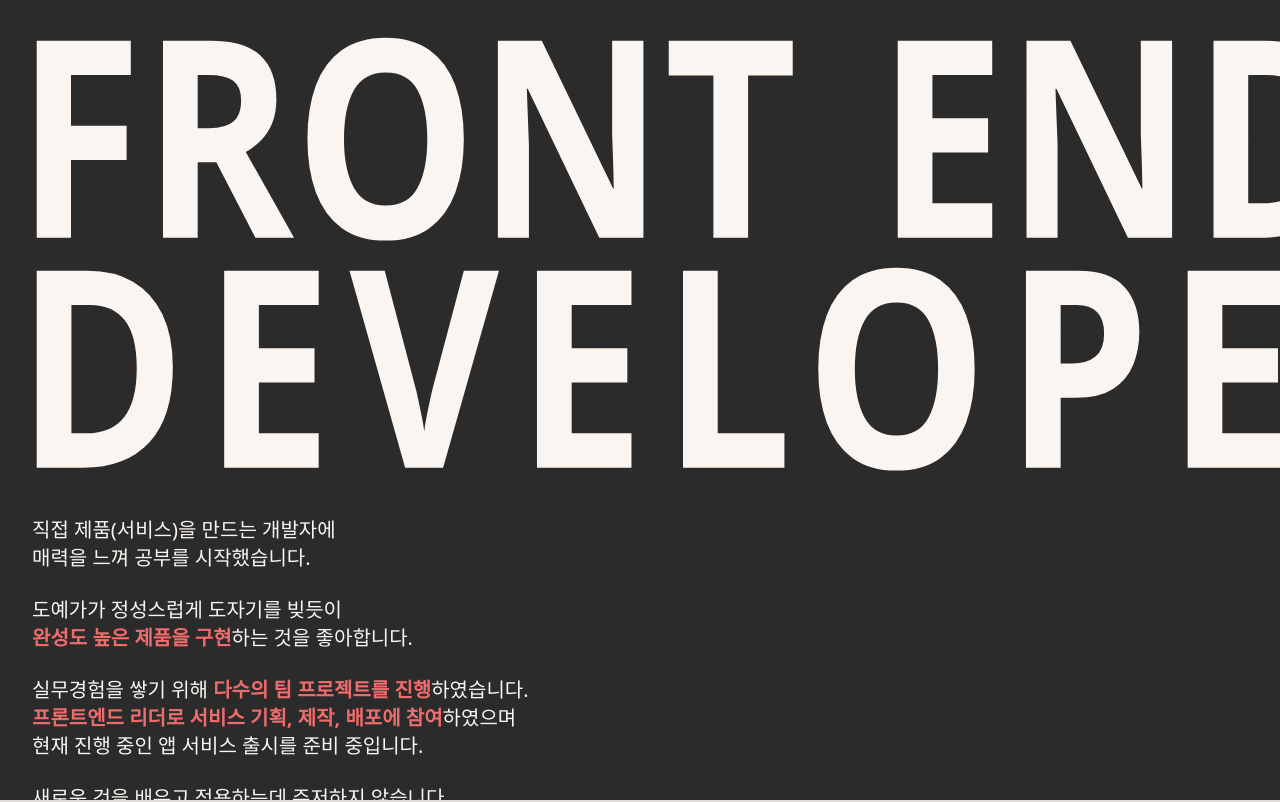
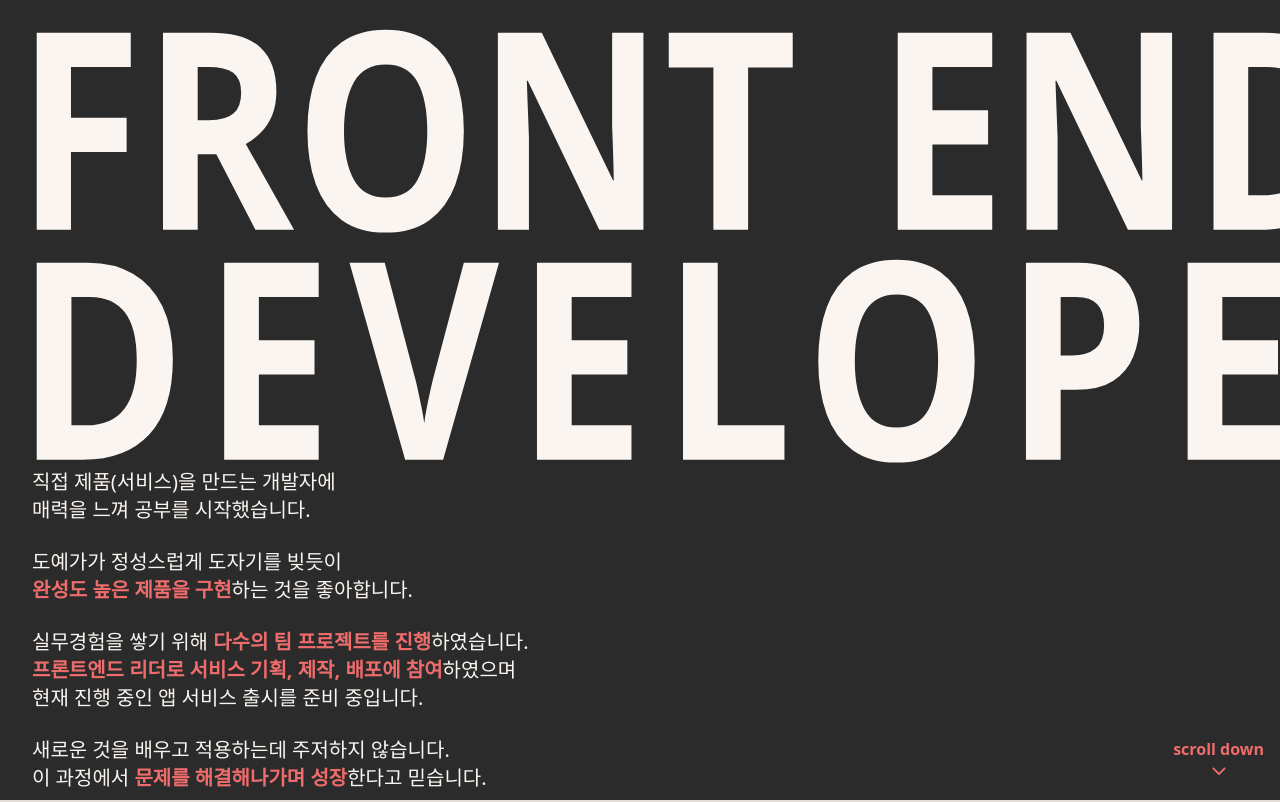
Before and after one commit to kyhui1115/portfolio, a React (Create React App) app: page /projects in a window 1280 px wide. Shown: the top 802 px of the page. Built offline with nearby package versions, Linux system fonts and the light colour scheme.

Commit message:
design: introduce 섹션 UI 수정

```diff
--- a/src/components/introduce/IntroduceBody.tsx
+++ b/src/components/introduce/IntroduceBody.tsx
@@ -2,11 +2,11 @@ import IntroduceBodyText from './IntroduceBodyText';
 
 export default function IntroduceBody() {
   return (
-    <>
+    <div className="mb-2">
       {contentList.map((content, i) => (
         <IntroduceBodyText key={i} text={content.text} />
       ))}
-    </>
+    </div>
   );
 }
 
--- a/src/components/introduce/IntroduceTitle.tsx
+++ b/src/components/introduce/IntroduceTitle.tsx
@@ -1,6 +1,6 @@
 export default function IntroduceTitle() {
   return (
-    <div className="flex flex-col mt-4 mb-10 ml-4 font-bold leading-none text-beige-100 text-[230px]">
+    <div className="flex flex-col mt-2 ml-4 font-bold leading-none text-beige-100 text-[230px] mb-auto">
       <div className="flex items-center">
         <span className="scale-y-[1.2]">FRONT</span>
         <div className="h-[26px] w-40 bg-beige-100 mx-10" />
--- /dev/null
+++ b/src/components/introduce/ScrollText.tsx
@@ -0,0 +1,10 @@
+import { IoIosArrowDown } from 'react-icons/io';
+
+export default function ScrollText() {
+  return (
+    <div className="absolute flex flex-col items-center bottom-2 right-4 animate-bounce">
+      <span className="font-semibold text-red-100 ">scroll down</span>
+      <IoIosArrowDown className="text-xl text-red-100" />
+    </div>
+  );
+}
--- a/src/pages/Introduce.tsx
+++ b/src/pages/Introduce.tsx
@@ -1,11 +1,13 @@
 import IntroduceBody from '../components/introduce/IntroduceBody';
 import IntroduceTitle from '../components/introduce/IntroduceTitle';
+import ScrollText from '../components/introduce/ScrollText';
 
 export default function Introduce() {
   return (
     <div className="relative flex flex-col h-screen bg-gray-500 shrink-0">
       <IntroduceTitle />
       <IntroduceBody />
+      <ScrollText />
     </div>
   );
 }
```
